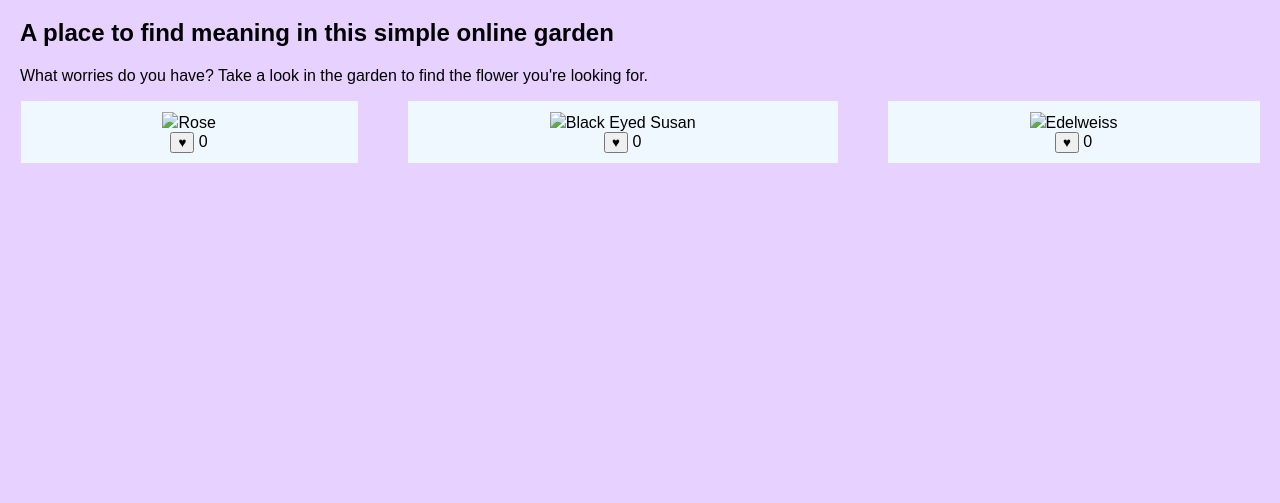
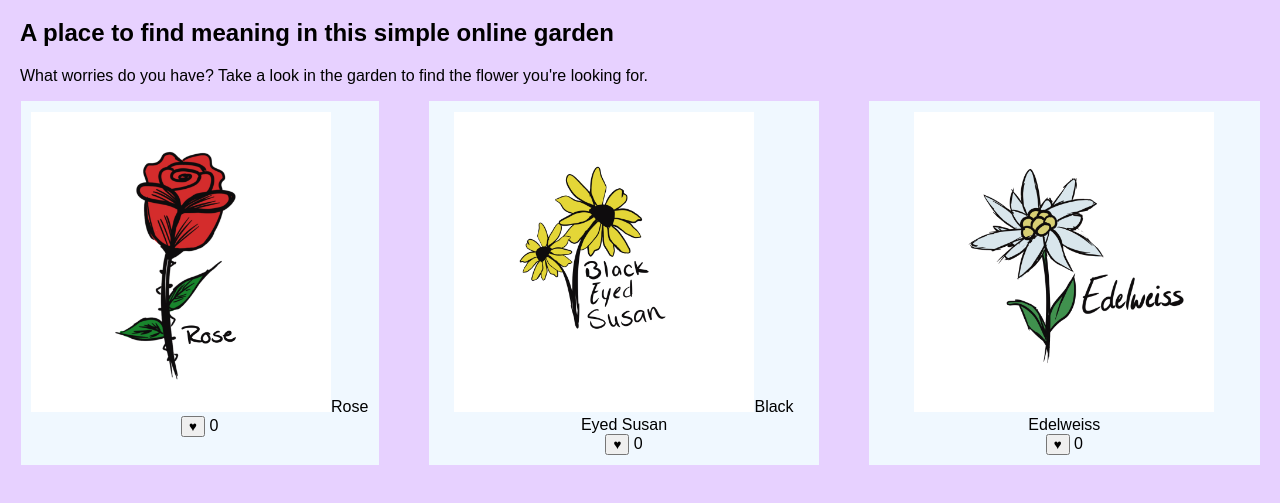
Before and after one commit to dxysic/secretgarden.github.io, a plain HTML site: page index.html in a window 1280 px wide. Shown: the part 61-564 px from the top of the page. Drawn offline with Linux system fonts and the light colour scheme.

Commit message:
Update index.html

```diff
--- a/index.html
+++ b/index.html
@@ -14,7 +14,7 @@
 
     <div class="grid-column">
         <div class="grid-item">
-          <img src="images/rose.jpg" height="300px">Rose
+          <img src="assets/rose.jpg" height="300px">Rose
           <div class="hover-text">Falling in love can be an exciting and overwhelming experience. Waves of emotions that leave you breathless and wanting more.
             Every moment makes you feel giddy as if you were in a dream. Each moment turns into precious treasures to cherish forever.</div>
           <div class="like-container">
@@ -24,7 +24,7 @@
         </div>
 
         <div class="grid-item">
-          <img src="images/bes.jpg" height="300px">Black Eyed Susan
+          <img src="assets/bes.jpg" height="300px">Black Eyed Susan
           <div class="hover-text">Wanting to feel justice can be a great thing. Do not let anyone influence you on what you think should be the correct thing to do. But do not let desire, or passion cloud your thoughts and thourouly think off concequences even if they are negative.</div>
           <div class="like-container">
             <button class="like-btn">&hearts;</button>
@@ -33,7 +33,7 @@
         </div>
 
         <div class="grid-item">
-          <img src="images/edelweiss.jpg" height="300px">Edelweiss
+          <img src="assets/edelweiss.jpg" height="300px">Edelweiss
           <div class="hover-text">As time continues to pass you may want to take a pause and stop doing what you love. But having courage and devotion to keep pushing foward may inspire someone you may noy even know. You HAVE overcome many obstacles if your still hesitating. Remember never give up! Your doing great!</div>
           <div class="like-container">
             <button class="like-btn">&hearts;</button>
```
